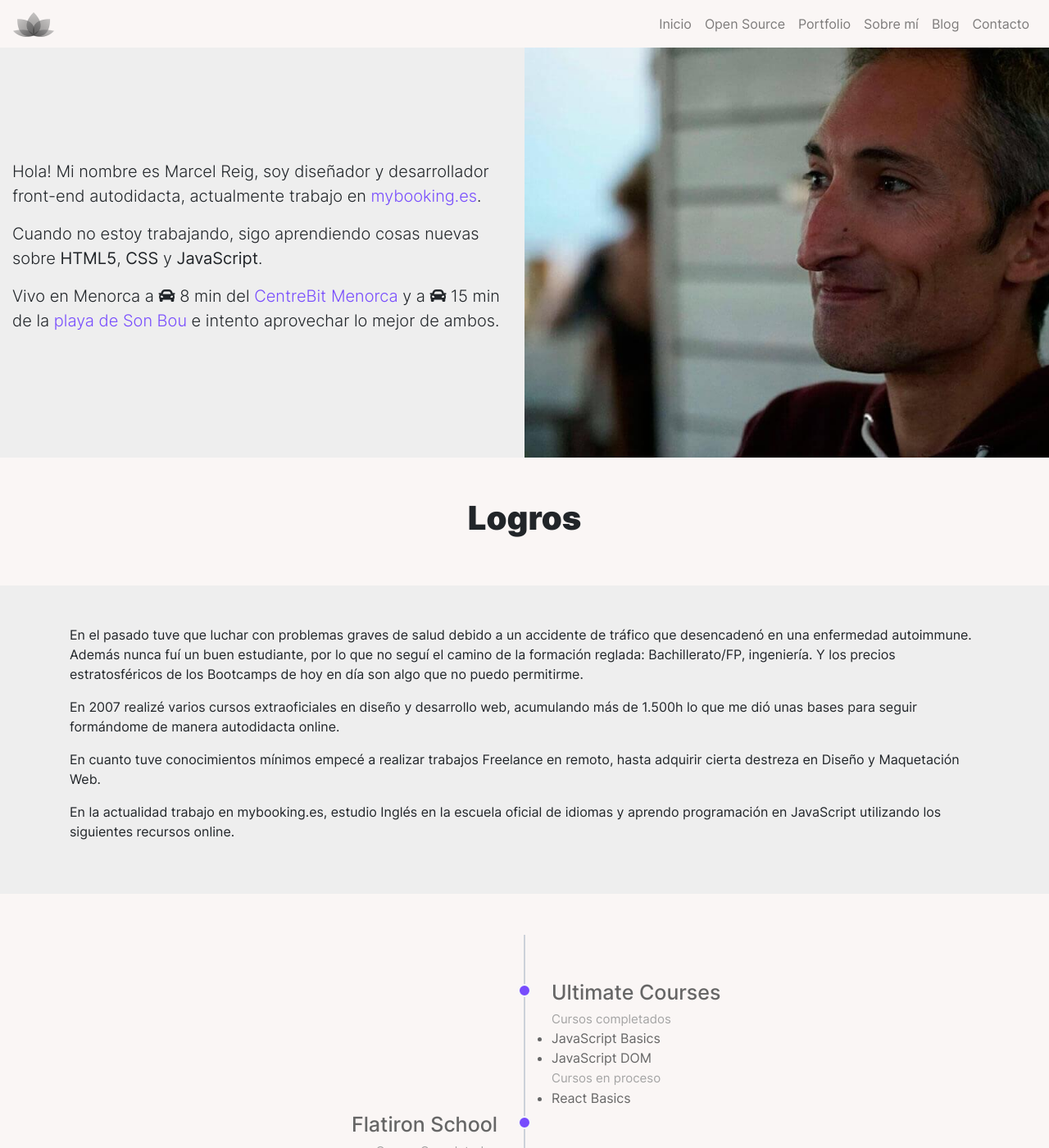
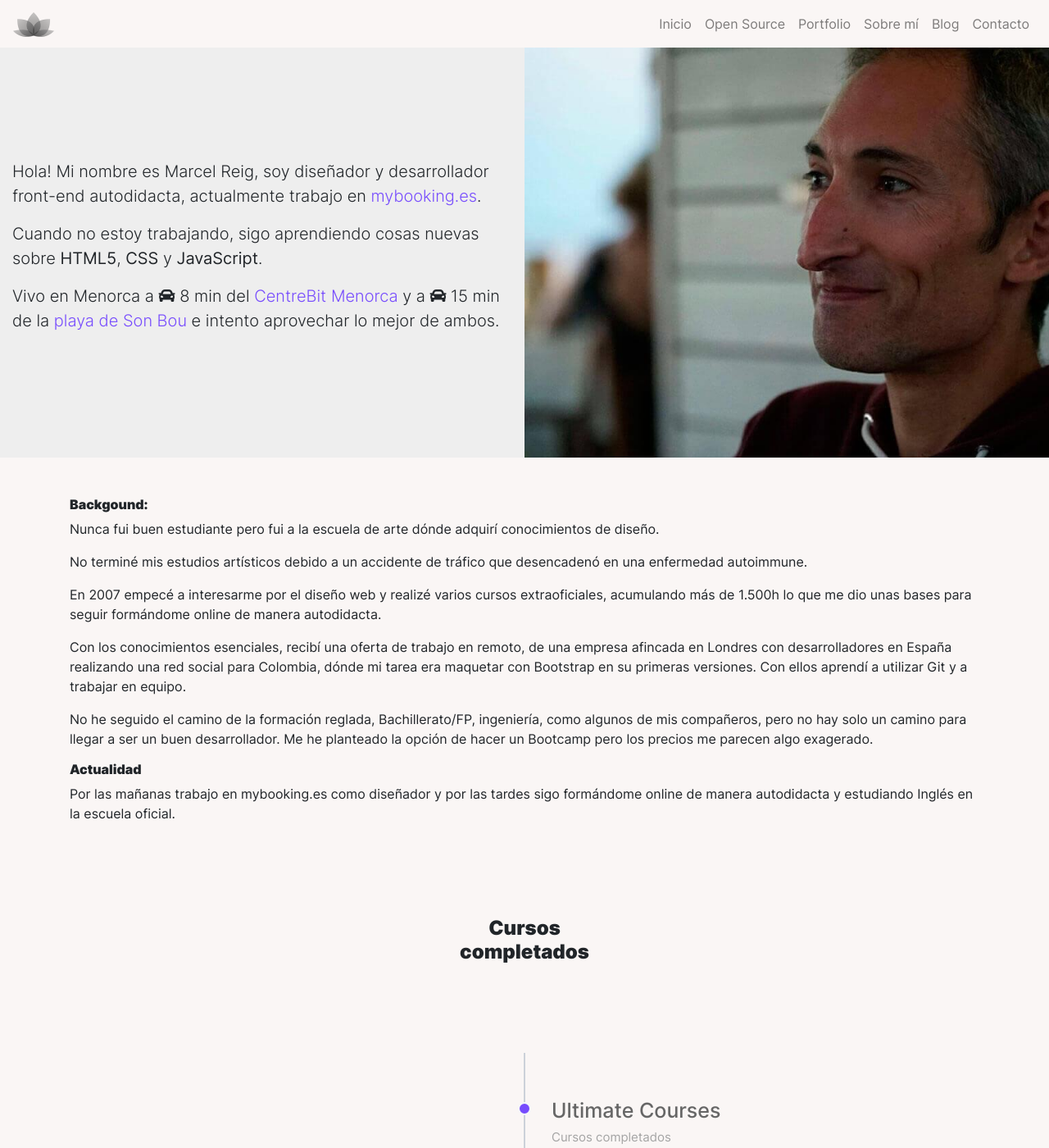
Before and after one commit to MarcelReig/netinetidesign, a Jekyll site: the page built from about/index.html, in a window 1280 px wide and 1400 px high. Shown: the whole window at 82% size. Built offline with Jekyll 4.4.1, drawn with Linux system fonts in a browser that asks for light colours; some of the changed text lies outside the part shown.

Commit message:
edit sobre mi

```diff
--- a/about/index.html
+++ b/about/index.html
@@ -31,32 +31,37 @@
     <div class="right-50"></div>
   </div>
 </section>
+<div class="container">
+  <div class="row">
+    <div class="col-md my-5">
+      <h6>Backgound:</h6>
+      <p>Nunca fui buen estudiante pero fui a la escuela de arte dónde adquirí conocimientos de diseño.</p>
+      <p>No terminé mis estudios artísticos debido a un accidente de tráfico que
+        desencadenó en una enfermedad autoimmune.</p>
+      <p>En 2007 empecé a interesarme por el diseño web y realizé varios cursos extraoficiales, acumulando más de 1.500h
+        lo que me dio unas bases para seguir formándome online de manera autodidacta.</p>
+      <p>Con los conocimientos esenciales, recibí una oferta de trabajo en remoto, de una empresa afincada en Londres
+        con desarrolladores en España realizando una red social para Colombia, dónde mi tarea era maquetar con Bootstrap
+        en su primeras versiones. Con ellos aprendí a utilizar Git y a trabajar en equipo.</p>
+      <p>No he seguido el camino de la formación reglada, Bachillerato/FP, ingeniería, como algunos de mis compañeros,
+        pero no hay solo un camino para llegar a ser un buen desarrollador.
+        Me he planteado la opción de hacer un Bootcamp pero los precios me parecen algo exagerado.</p>
+      <h6>Actualidad</h6>
+      <p>
+        Por las mañanas trabajo en mybooking.es como diseñador y por las tardes sigo formándome online de manera
+        autodidacta y estudiando Inglés en la escuela oficial.
+      </p>
+    </div>
+  </div>
+</div>
 
 <div class="container">
   <div class="row">
     <div class="col-md">
-      <!-- ======================================================== -->
-      <!-- ============ Logros ================================== -->
-      <!-- ======================================================== -->
       <div class="title-wrapper">
         <div class="title-block p50">
-          <h1>Logros</h1>
+          <h4>Cursos completados</h4>
         </div>
-      </div>
-    </div>
-  </div>
-</div>
-<div class="bg-gray-200">
-  <div class="container">
-    <div class="row">
-      <div class="col-md my-5">
-        <p>En el pasado tuve que luchar con problemas graves de salud debido a un accidente de tráfico que desencadenó en una enfermedad autoimmune. Además nunca fuí un buen estudiante, por lo que no seguí el camino de la formación reglada: Bachillerato/FP, ingeniería. Y los precios estratosféricos de los Bootcamps de hoy en día son algo que no
-          puedo permitirme.</p>
-        <p>En 2007 realizé varios cursos extraoficiales en diseño y desarrollo web, acumulando más de 1.500h lo que me dió unas bases para seguir formándome de manera autodidacta online.</p>
-        <p>En cuanto tuve conocimientos mínimos empecé a realizar trabajos Freelance en remoto, hasta adquirir cierta destreza en Diseño y Maquetación Web.</p>
-        <p>
-          En la actualidad trabajo en mybooking.es, estudio Inglés en la escuela oficial de idiomas y aprendo programación en JavaScript utilizando los siguientes recursos online.
-        </p>
       </div>
     </div>
   </div>
@@ -228,15 +233,9 @@
 
 <div class="row">
   <div class="col-md">
-    <!-- ======================================================== -->
-    <!-- ============ Herramientas ================================== -->
-    <!-- ======================================================== -->
     <div class="title-wrapper">
       <div class="title-block p50">
-        <h1>Herramientas</h1>
-        <p class="lead color-gray-400">
-          Habilidades
-        </p>
+        <h4>Herramientas que utilizo en mi día a día</4>
       </div>
     </div>
   </div>
```
Also changed, not shown: _posts/2020-09-22-metodos-de-los-arrays-en-javascript.md (+1 -1 lines).
